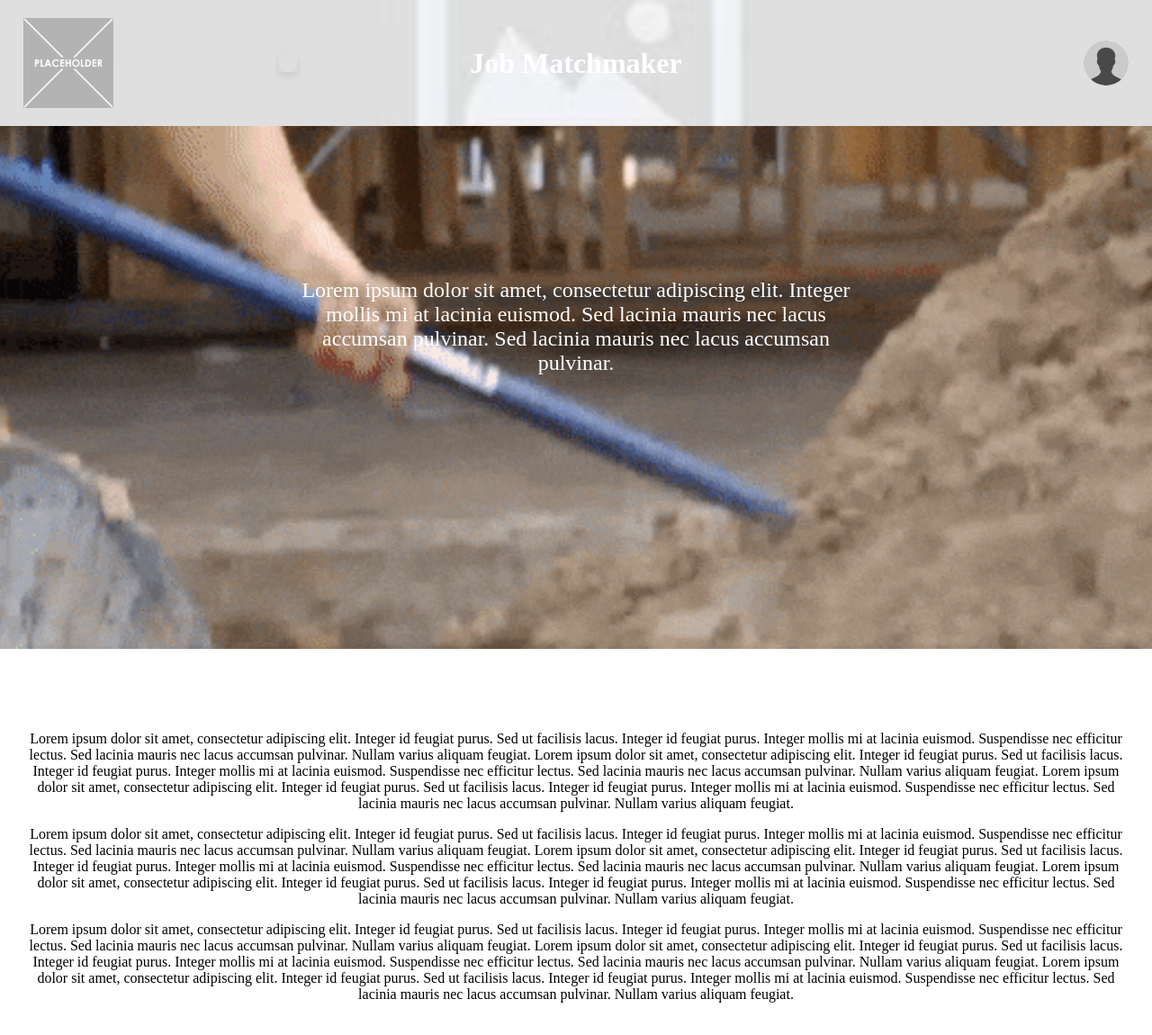
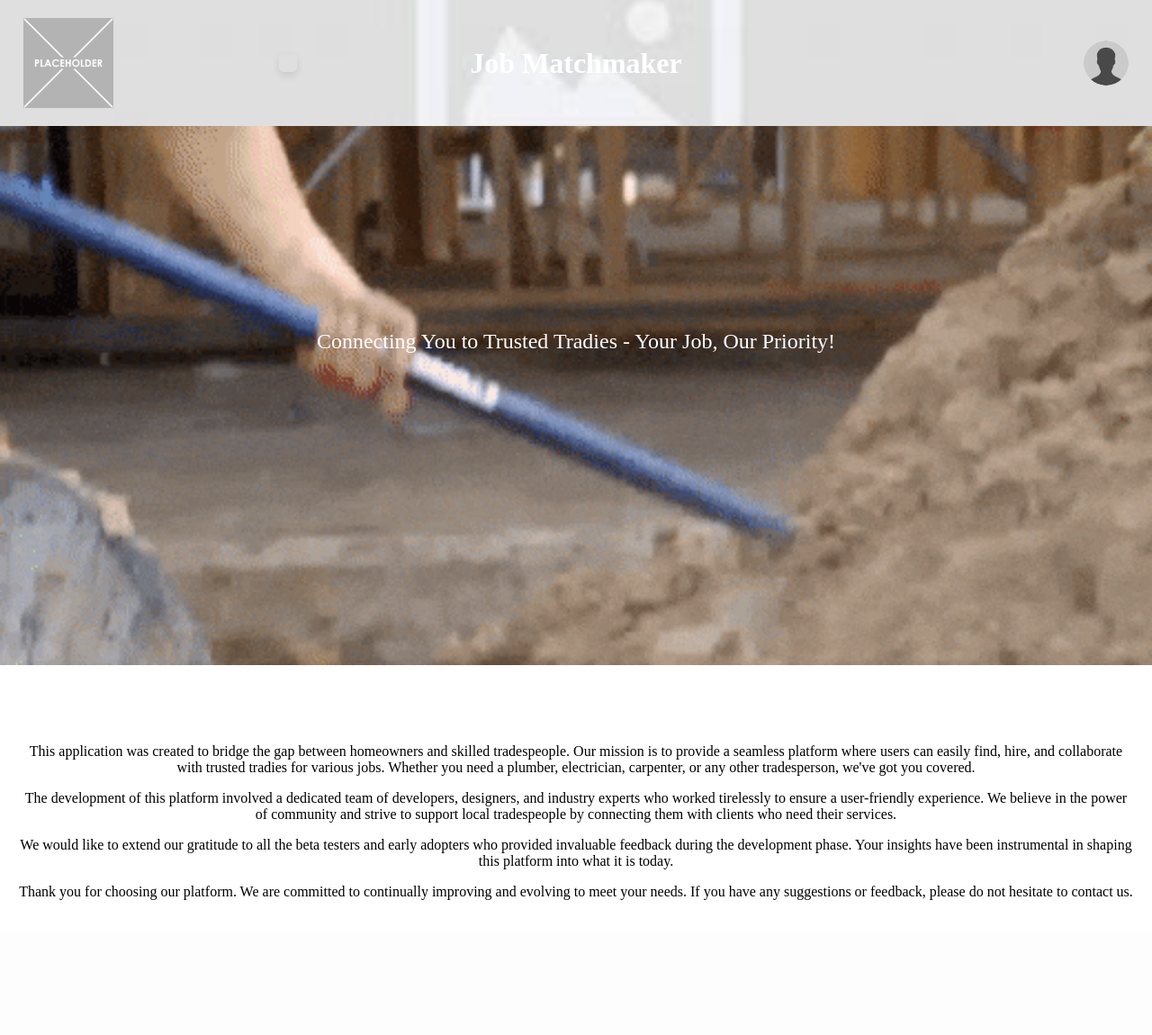
Before and after one commit to JC3009/CITS3403-Project, a Python web app: template Website/app/templates/page_main.html in a window 1280 px wide. Shown: the whole page at 90% size. After the commit the page ends 1000 px from the top, so only its background shows below. Run offline with Jinja, Linux system fonts and the light colour scheme; the template is opened without the code that fills it, so the values that code supplies are empty.

Commit message:
fixed issues

```diff
--- a/Website/app/templates/page_main.html
+++ b/Website/app/templates/page_main.html
@@ -1,13 +1,18 @@
+
+Here is a revised version of your HTML with the credits section filled in and a catchy phrase added to the overlay text:
+
+html
+Copy code
 <!DOCTYPE html>
 <html>
 <head>
     <link rel="stylesheet" type="text/css" href="{{ url_for('static', filename='styles.css') }}">
 </head>
-<body class = 'main-page'>
+<body class='main-page'>
     {% include 'header.html' %}
     <div class="gif-container">
         <img src="{{ url_for('static', filename='images/Tradie_Digging.gif') }}" alt="GIF">
-        <div class="overlay-text">Lorem ipsum dolor sit amet, consectetur adipiscing elit. Integer mollis mi at lacinia euismod. Sed lacinia mauris nec lacus accumsan pulvinar. Sed lacinia mauris nec lacus accumsan pulvinar.</div>
+        <div class="overlay-text">Connecting You to Trusted Tradies - Your Job, Our Priority!</div>
         <div class="button-container">
             {% if current_user.is_anonymous %}
             <a href="{{ url_for('main.login') }}">Create Account/ Sign In</a>
@@ -24,46 +29,15 @@
             <a href="{{ url_for('main.view_request', request_id=job.id) }}">View Job</a>
         </div>
         {% endfor %}
-    </div>
     </section>
     {% endif %}
     <section class="credits-section">
         <h2>Credits</h2>
-        <p>Lorem ipsum dolor sit amet, consectetur adipiscing elit. Integer id feugiat purus. Sed ut facilisis lacus.
-
-            Integer id feugiat purus. Integer mollis mi at lacinia euismod. Suspendisse nec efficitur lectus. Sed lacinia mauris nec lacus accumsan pulvinar. Nullam varius aliquam feugiat.
-            Lorem ipsum dolor sit amet, consectetur adipiscing elit. Integer id feugiat purus. Sed ut facilisis lacus.
-
-            Integer id feugiat purus. Integer mollis mi at lacinia euismod. Suspendisse nec efficitur lectus. Sed lacinia mauris nec lacus accumsan pulvinar. Nullam varius aliquam feugiat.
-
-            Lorem ipsum dolor sit amet, consectetur adipiscing elit. Integer id feugiat purus. Sed ut facilisis lacus.
-
-            Integer     id feugiat purus. Integer mollis mi at lacinia euismod. Suspendisse nec efficitur lectus. Sed lacinia mauris nec lacus accumsan pulvinar. Nullam varius aliquam feugiat.
-        </p>
-        <p>Lorem ipsum dolor sit amet, consectetur adipiscing elit. Integer id feugiat purus. Sed ut facilisis lacus.
-
-            Integer id feugiat purus. Integer mollis mi at lacinia euismod. Suspendisse nec efficitur lectus. Sed lacinia mauris nec lacus accumsan pulvinar. Nullam varius aliquam feugiat.
-            Lorem ipsum dolor sit amet, consectetur adipiscing elit. Integer id feugiat purus. Sed ut facilisis lacus.
-
-            Integer id feugiat purus. Integer mollis mi at lacinia euismod. Suspendisse nec efficitur lectus. Sed lacinia mauris nec lacus accumsan pulvinar. Nullam varius aliquam feugiat.
-
-            Lorem ipsum dolor sit amet, consectetur adipiscing elit. Integer id feugiat purus. Sed ut facilisis lacus.
-
-            Integer     id feugiat purus. Integer mollis mi at lacinia euismod. Suspendisse nec efficitur lectus. Sed lacinia mauris nec lacus accumsan pulvinar. Nullam varius aliquam feugiat.
-        </p>
-        <p>Lorem ipsum dolor sit amet, consectetur adipiscing elit. Integer id feugiat purus. Sed ut facilisis lacus.
-
-            Integer id feugiat purus. Integer mollis mi at lacinia euismod. Suspendisse nec efficitur lectus. Sed lacinia mauris nec lacus accumsan pulvinar. Nullam varius aliquam feugiat.
-            Lorem ipsum dolor sit amet, consectetur adipiscing elit. Integer id feugiat purus. Sed ut facilisis lacus.
-
-            Integer id feugiat purus. Integer mollis mi at lacinia euismod. Suspendisse nec efficitur lectus. Sed lacinia mauris nec lacus accumsan pulvinar. Nullam varius aliquam feugiat.
-
-            Lorem ipsum dolor sit amet, consectetur adipiscing elit. Integer id feugiat purus. Sed ut facilisis lacus.
-
-            Integer     id feugiat purus. Integer mollis mi at lacinia euismod. Suspendisse nec efficitur lectus. Sed lacinia mauris nec lacus accumsan pulvinar. Nullam varius aliquam feugiat.
-        </p>
-
-        </section>
+        <p>This application was created to bridge the gap between homeowners and skilled tradespeople. Our mission is to provide a seamless platform where users can easily find, hire, and collaborate with trusted tradies for various jobs. Whether you need a plumber, electrician, carpenter, or any other tradesperson, we've got you covered.</p>
+        <p>The development of this platform involved a dedicated team of developers, designers, and industry experts who worked tirelessly to ensure a user-friendly experience. We believe in the power of community and strive to support local tradespeople by connecting them with clients who need their services.</p>
+        <p>We would like to extend our gratitude to all the beta testers and early adopters who provided invaluable feedback during the development phase. Your insights have been instrumental in shaping this platform into what it is today.</p>
+        <p>Thank you for choosing our platform. We are committed to continually improving and evolving to meet your needs. If you have any suggestions or feedback, please do not hesitate to contact us.</p>
+    </section>
     {% block content %}{% endblock %}
     <script src="{{ url_for('static', filename='script.js') }}"></script>
 </body>
```
Also changed, not shown: Website/app/templates/edit_request.html (line endings or trailing spaces).
